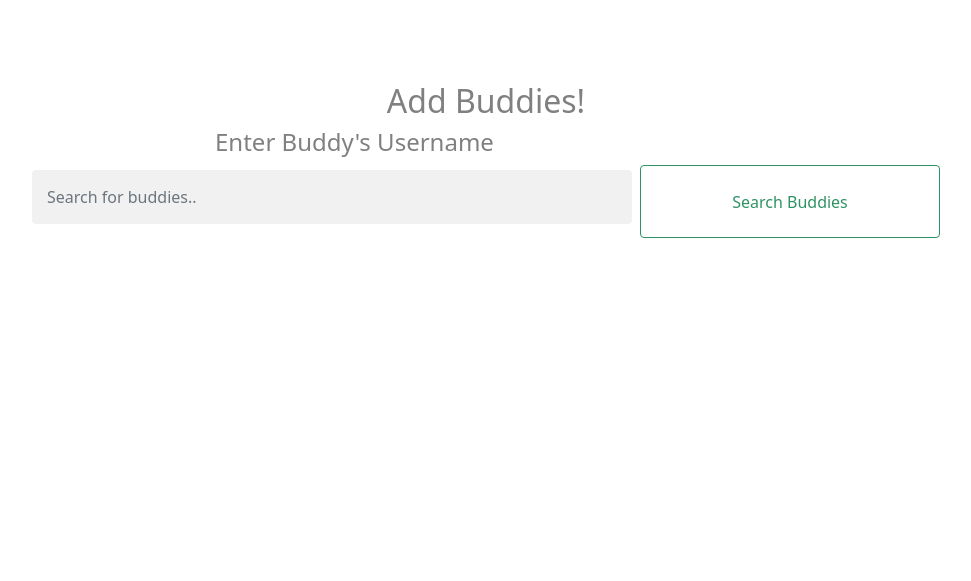
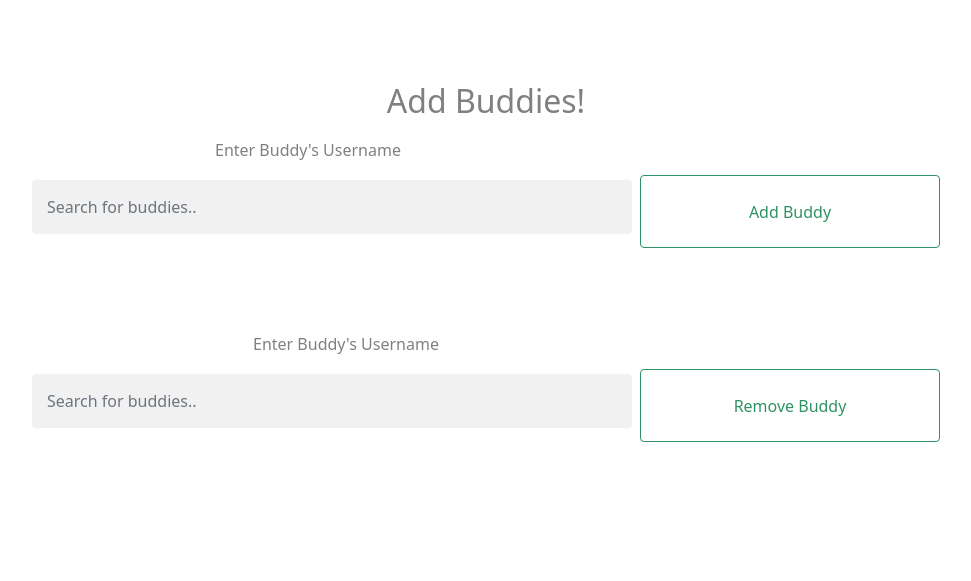
Before and after one commit to debbienguyenn/CSE4314-Senior-Design-I, a PHP site: page /Buddies.php in a window 1280 px wide. Shown: the part 128-709 px from the top of the page, without its empty margins (154-1125 px from the left). Run offline with PHP 8.4, Linux system fonts and the light colour scheme.

Commit message:
add/delete buddies from database added.

```diff
--- a/Buddies.php
+++ b/Buddies.php
@@ -1,11 +1,11 @@
 <?php
   session_start();
 
-  if(isset($_POST["findBuddiesbtn"]))
+  if(isset($_POST["addBuddiesbtn"]))
   {
     $search_query = preg_replace("#[^a-z 0-9?!]#i", "", $_POST["buddy"]);
 
-    Buddies('location:searchBuddies.php?query='.urlencode($search_query).'');
+    header('location:searchBuddies.php?query='.urlencode($search_query).'');
   }
 
 
@@ -31,25 +31,37 @@
         <?php
             include('navbar.php');
         ?>
-      <form class="form-container" action="searchBuddies.php" method="post">
+      <form class="form-container" action="search_action.php" method="post">
         <div class="container">
             <div class="row justify-content-center">
               <h2 align="center">Add Buddies!</h2>
-              <h4 class="col-6">Enter Buddy's Username</h4>
+              <label style="color:grey" for="buddy" class="col-6">Enter Buddy's Username</label>
               <div class="row justify-content-center">
                 <input style="width:600px" class="form-control me-2" type="text" placeholder="Search for buddies.."
                           name="buddy" id="buddy">
-                <button style="width:300px" class="btn btn-outline-success" type="submit" id="findBuddiesbtn" href="searchBuddies.php" name="findBuddiesbtn">Search Buddies</button>
+                <button style="width:300px" class="btn btn-outline-success" type="submit" id="addBuddiesbtn" name="addBuddiesbtn">Add Buddy</button>
               <div id="buddiesList"></div>
             </div>
         </div>
       </form>
 
+      <form class="form-container" action="deletebuddy_action.php" method="post">
+        <div class="container">
+            <div class="row justify-content-center">
+              <label style="color:grey" for="buddy" class="col-6">Enter Buddy's Username</label>
+              <div class="row justify-content-center">
+                <input style="width:600px" class="form-control me-2" type="text" placeholder="Search for buddies.."
+                          name="delete" id="delete">
+                <button style="width:300px" class="btn btn-outline-success" type="submit" id="deleteBuddiesbtn" name="deleteBuddiesbtn">Remove Buddy</button>
+            </div>
+        </div>
+      </form>
     </section>
 
 </body>
 
-<!--script for searching for a buddy using autocomplete search textbox-->
+<!--
+script for searching for a buddy using autocomplete search textbox
 <script>
  $(document).ready(function(){
       $('#buddy').keyup(function(){
@@ -81,12 +93,12 @@
       //$(document).on('click', 'button', function()
       $(document).on('click', 'li', function()
       {
-          /*When user searches and clicks add buddy on results, it changes the text in search-bar to the button name for now*/
+          /*When user searches and clicks buddy name on results, it changes the text in search-bar to the button name for now*/
           /*Change and add to this portion - connect to database to add/delete friends*/
            $('#buddy').val($(this).text());
            $('#buddiesList').fadeOut();
       });
 
  });
- </script>
+ </script> -->
 </html>
```
Also changed, not shown: deletebuddy_action.php (added, +37 -0 lines), search_action.php (+38 -2 lines).
